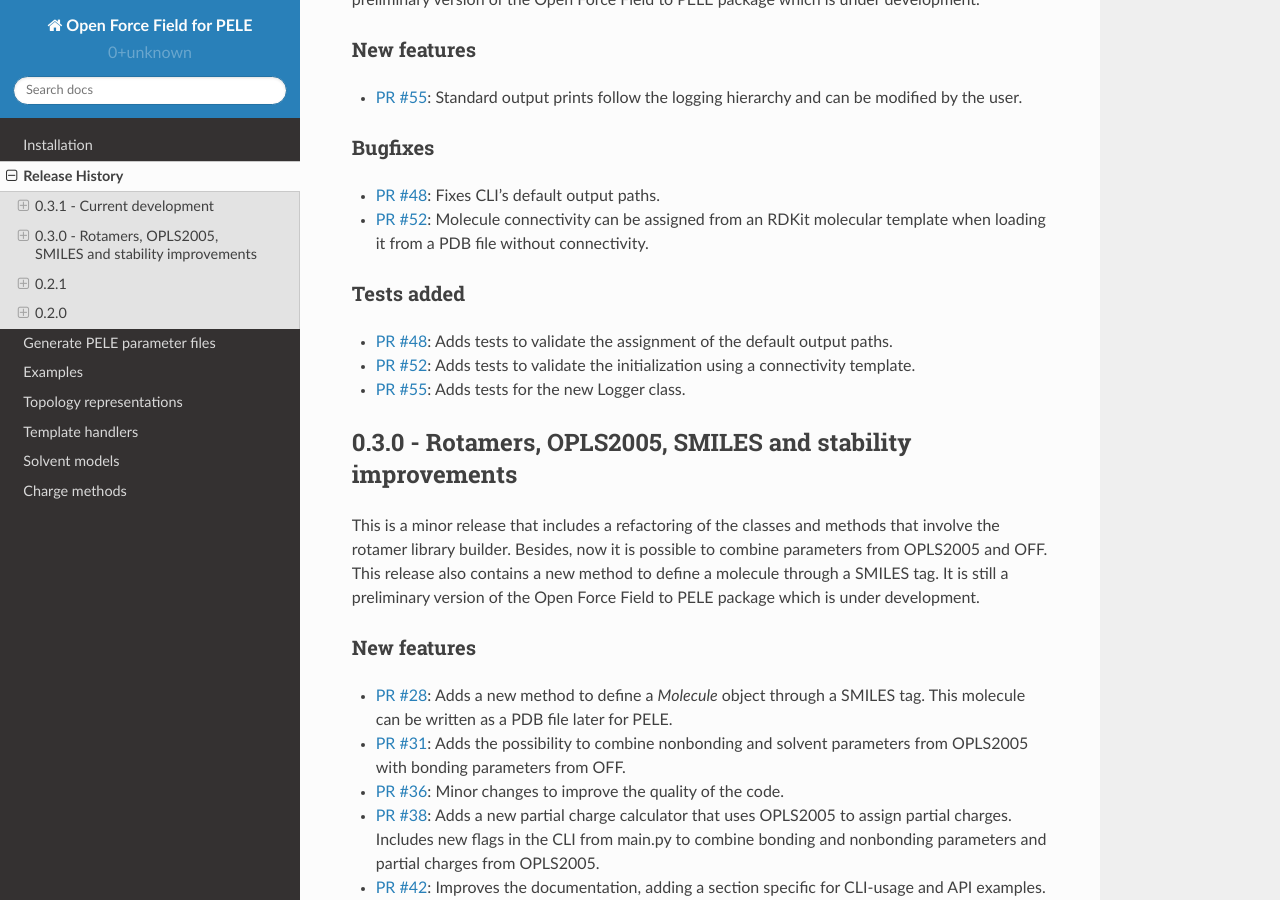
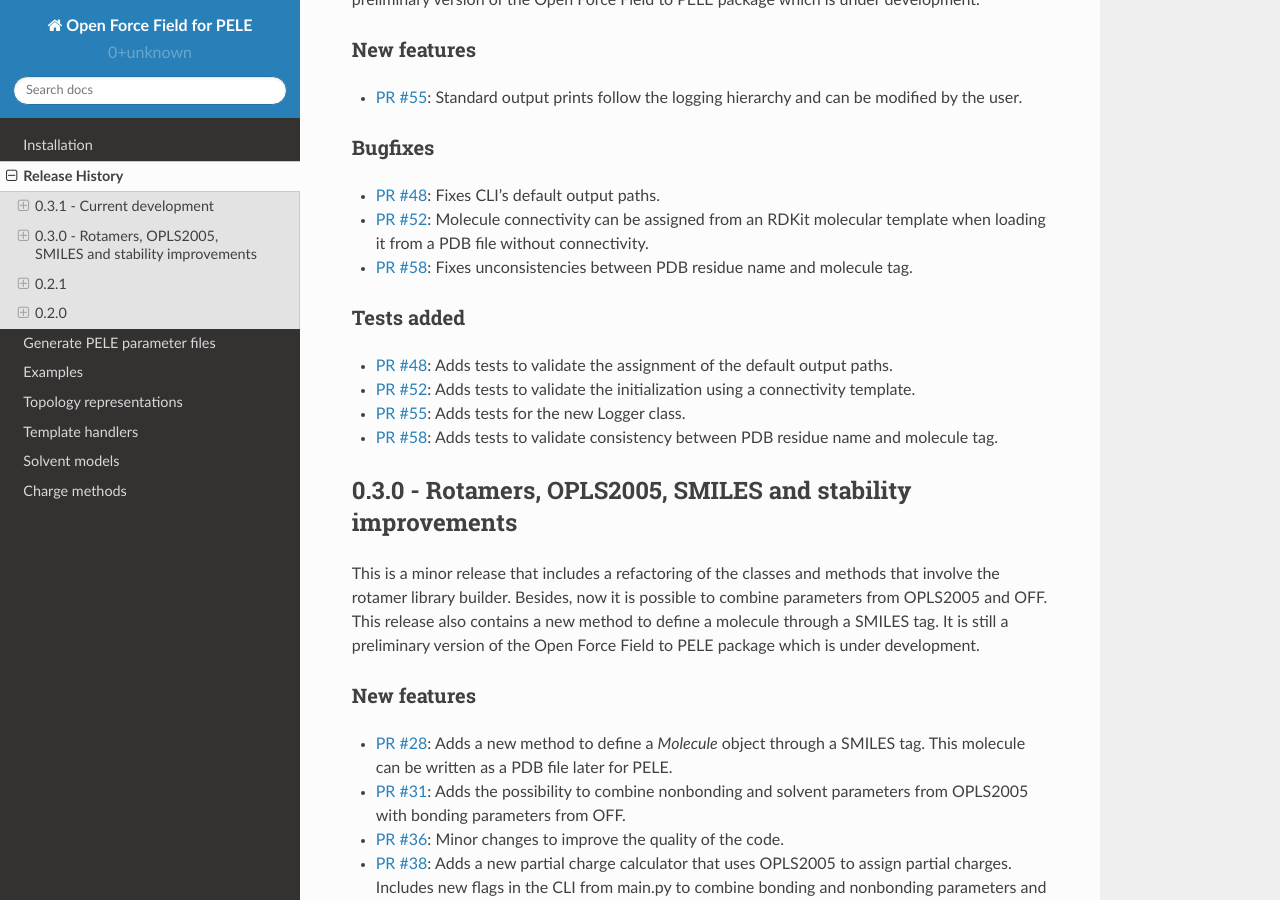
Before and after one commit to martimunicoy/peleffy, a Sphinx documentation site: the page built from docs/releasehistory.rst, in a window 1280 px wide and 900 px high, scrolled down 424 px. Built offline with Sphinx 7.4.7 and the Read the Docs theme 2.0.0, drawn with Linux system fonts in a browser that asks for light colours.

Commit message:
Update releasehistory.rst

```diff
--- a/docs/releasehistory.rst
+++ b/docs/releasehistory.rst
@@ -21,12 +21,14 @@
 """"""""
 - `PR #48 <https://github.com/martimunicoy/offpele/pull/48>`_: Fixes CLI's default output paths.
 - `PR #52 <https://github.com/martimunicoy/offpele/pull/52>`_: Molecule connectivity can be assigned from an RDKit molecular template when loading it from a PDB file without connectivity.
+- `PR #58 <https://github.com/martimunicoy/offpele/pull/58>`_: Fixes unconsistencies between PDB residue name and molecule tag.
 
 Tests added
 """""""""""
 - `PR #48 <https://github.com/martimunicoy/offpele/pull/48>`_: Adds tests to validate the assignment of the default output paths.
 - `PR #52 <https://github.com/martimunicoy/offpele/pull/52>`_: Adds tests to validate the initialization using a connectivity template.
 - `PR #55 <https://github.com/martimunicoy/offpele/pull/55>`_: Adds tests for the new Logger class.
+- `PR #58 <https://github.com/martimunicoy/offpele/pull/58>`_: Adds tests to validate consistency between PDB residue name and molecule tag.
 
 
 0.3.0 - Rotamers, OPLS2005, SMILES and stability improvements
```
